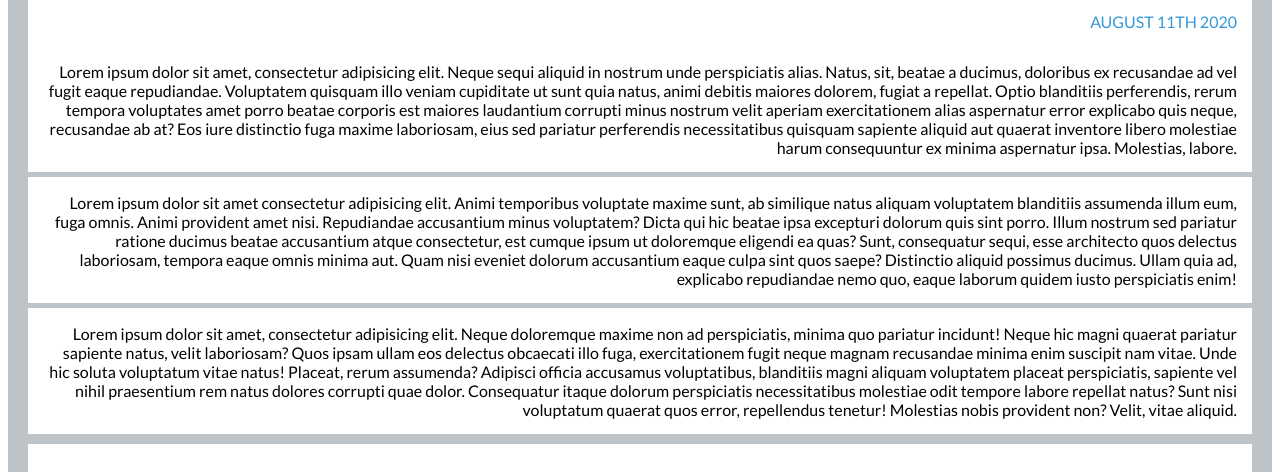
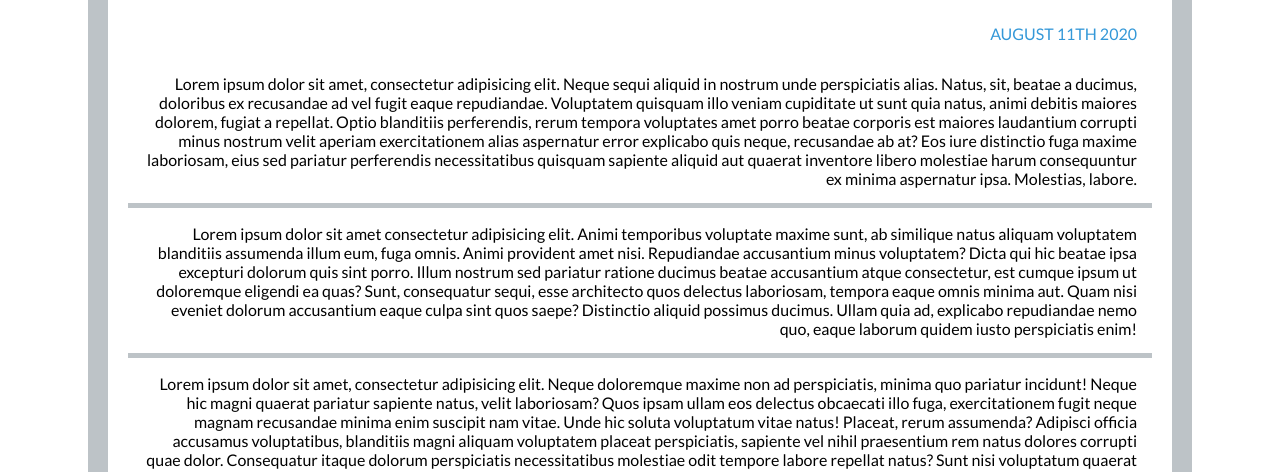
Before and after one commit to BryceMinor/RecreateBlog, a plain HTML site: page index.html in a window 1280 px wide. Shown: the part 153-625 px from the top of the page. Drawn offline with Linux system fonts and the light colour scheme.

Commit message:
Updated the project

```diff
--- a/style.css
+++ b/style.css
@@ -3,6 +3,9 @@
 body {
     font-family: 'Lato', sans-serif;
     border: 20px solid #bdc3c7;
+    width: 80%;
+    margin: 20px auto;
+    padding: 0 20px;
 }
 
 h2 {
@@ -32,6 +35,7 @@ p:nth-of-type(7) {
 .date {
     color: #3498d8;
     text-align: right;
+    margin: 0;
 }
 
 p {
@@ -40,3 +44,9 @@ p {
     padding-bottom: 15px;
     padding-left: 15px;
 }
+
+h2:hover {
+    text-align: center;
+    /* VMAX and VMIN can be used to size most things with CSS. VMIN will base the sizing off of the smaller of the two (Height and Weight of the viewport.) VMAX will base the sizing off of the larger of the two (Height and Weight of the viewport.) */
+    letter-spacing: 1.7vmax;
+}
```
